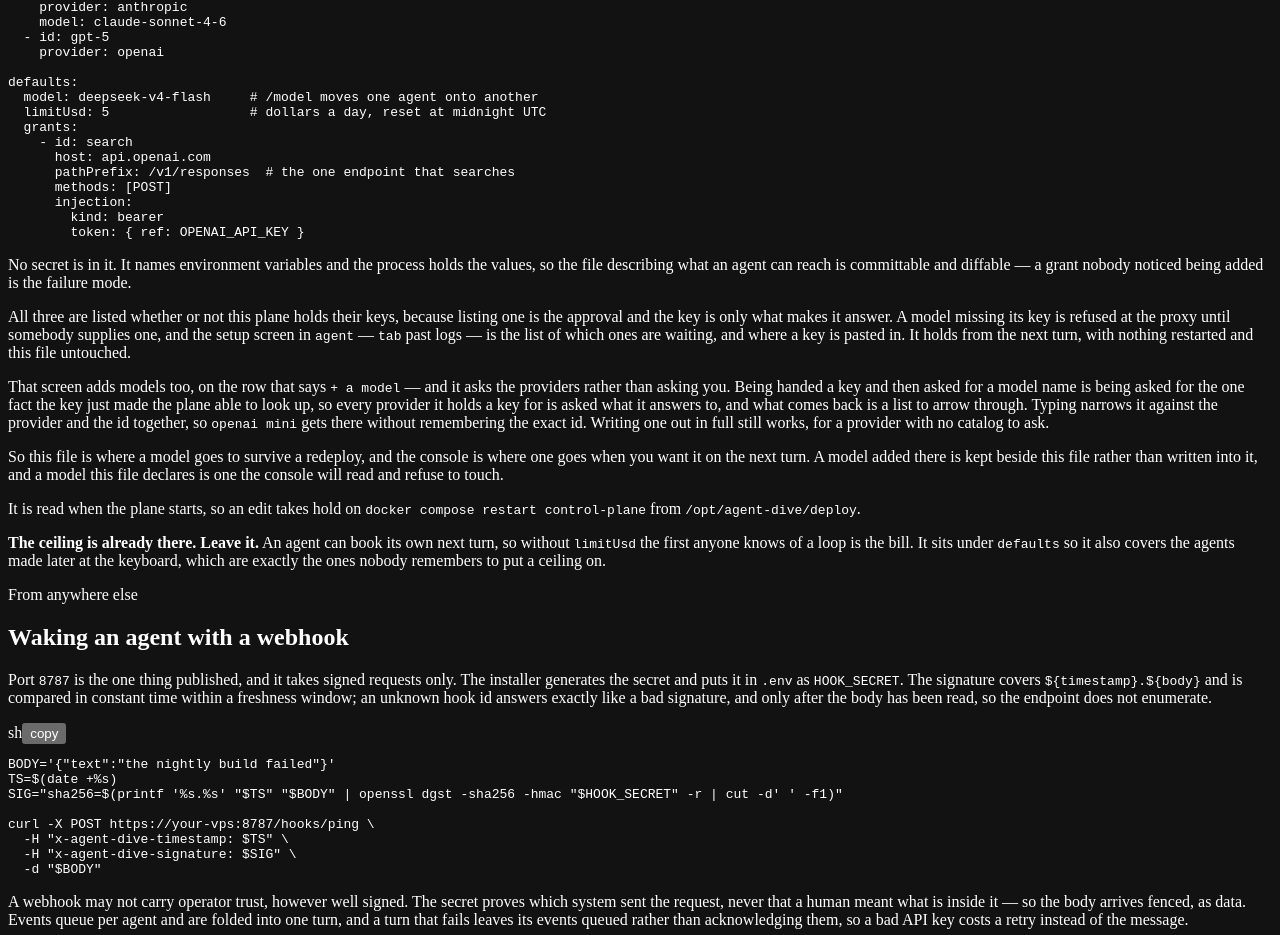
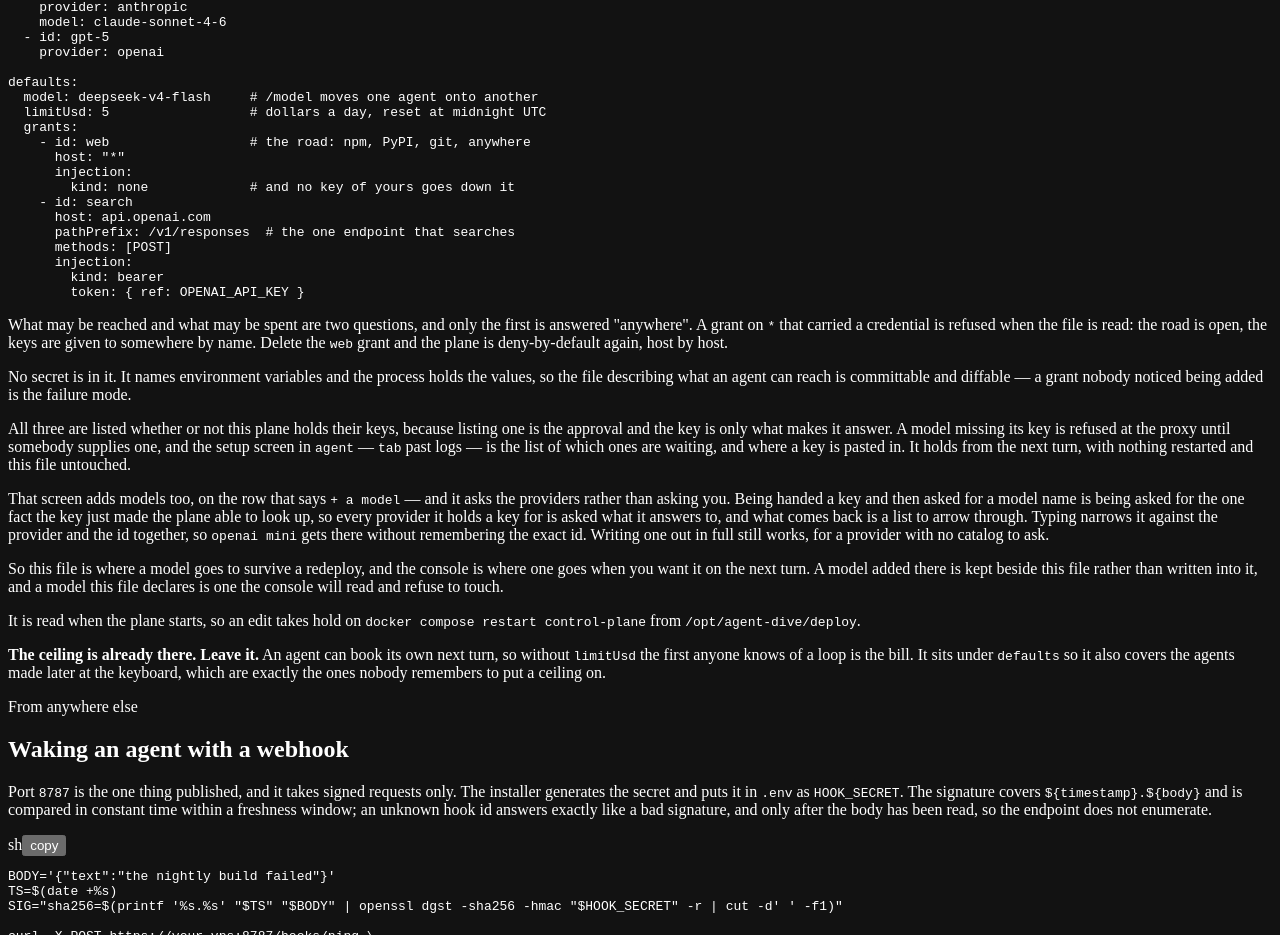
Before and after one commit to mormonnegro/squad, a Next.js app in the folder site/: page /install in a window 1280 px wide. Shown: the part 1296-2231 px from the top of the page. Built offline with nearby package versions, Linux system fonts and the light colour scheme.

Commit message:
Show the web grant on the page that shows the config
The install page prints the config an operator will start from, and it was printing one an agent
could not npm install through.

```diff
--- a/site/pages/install.tsx
+++ b/site/pages/install.tsx
@@ -149,6 +149,10 @@ defaults:
   model: deepseek-v4-flash     # /model moves one agent onto another
   limitUsd: 5                  # dollars a day, reset at midnight UTC
   grants:
+    - id: web                  # the road: npm, PyPI, git, anywhere
+      host: "*"
+      injection:
+        kind: none             # and no key of yours goes down it
     - id: search
       host: api.openai.com
       pathPrefix: /v1/responses  # the one endpoint that searches
@@ -157,6 +161,12 @@ defaults:
         kind: bearer
         token: { ref: OPENAI_API_KEY }
 `}</Code>
+					<p className="small">
+						What may be reached and what may be spent are two questions, and only the first is
+						answered "anywhere". A grant on <code>*</code> that carried a credential is refused when
+						the file is read: the road is open, the keys are given to somewhere by name. Delete the{" "}
+						<code>web</code> grant and the plane is deny-by-default again, host by host.
+					</p>
 					<p className="small">
 						No secret is in it. It names environment variables and the process holds the values, so
 						the file describing what an agent can reach is committable and diffable — a grant nobody
```
